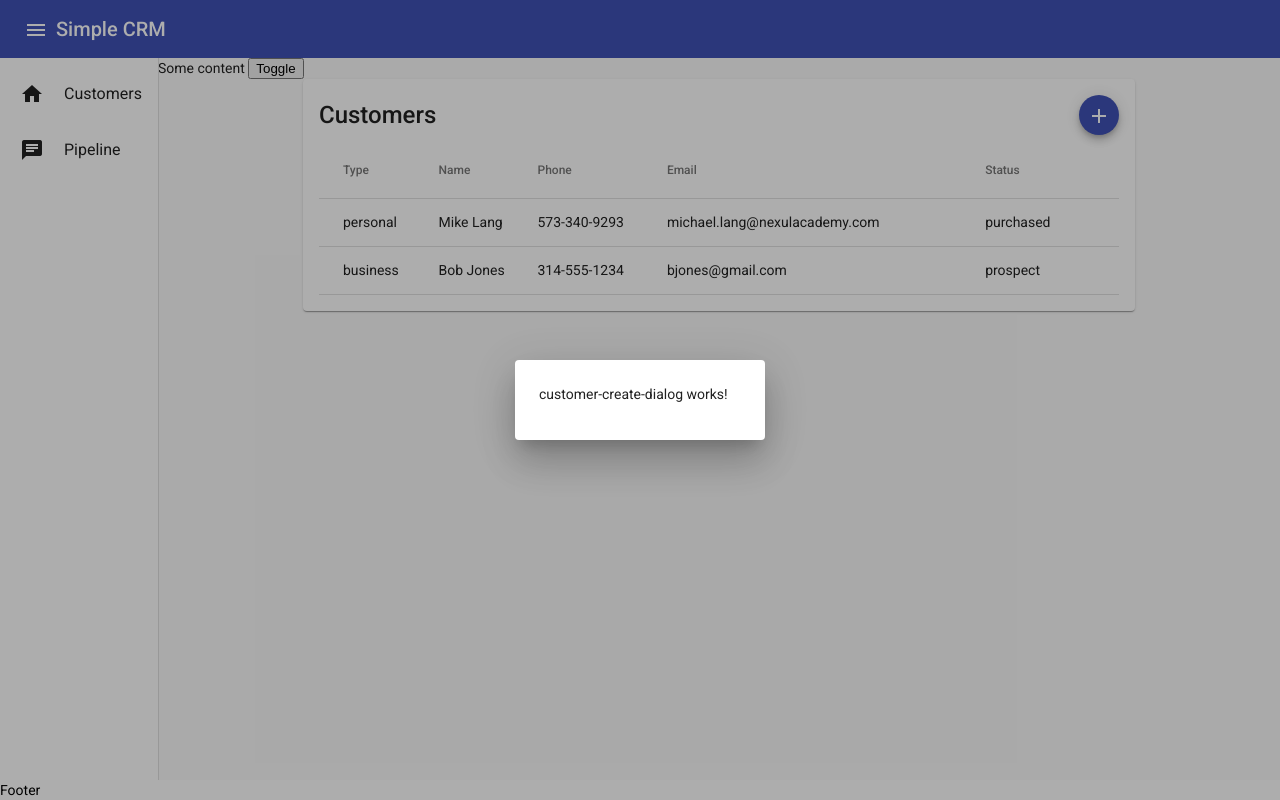
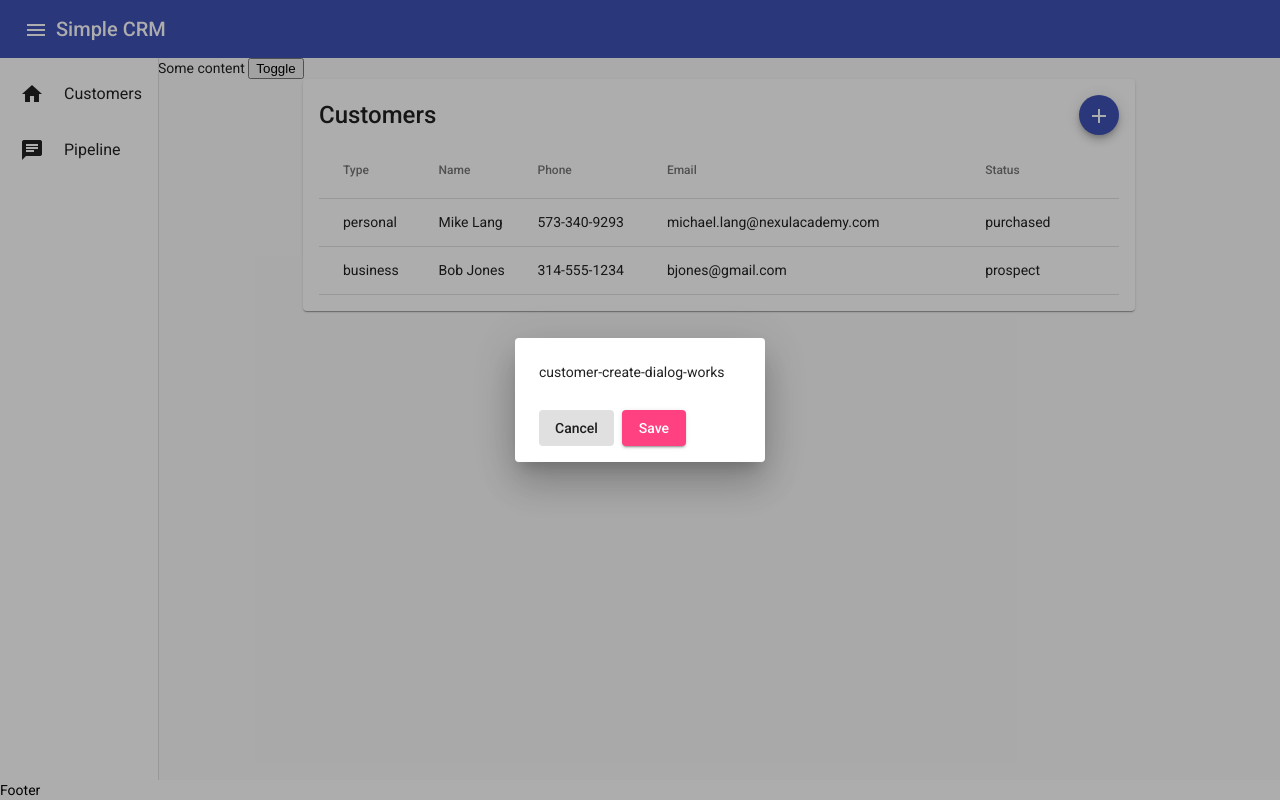
Before and after one commit to NexulAcademy/AngularInDepth-starter, an Angular app in the folder simple-crm-cli/: page /customers in a window 1280 px wide. Both pictures are taken after a click on the button "add". Built offline with nearby package versions, Linux system fonts and the light colour scheme.

Commit message:
58c: basic dialog structure added to the add customer dialog

```diff
--- a/simple-crm-cli/src/app/customer/customer-create-dialog/customer-create-dialog.component.html
+++ b/simple-crm-cli/src/app/customer/customer-create-dialog/customer-create-dialog.component.html
@@ -1 +1,9 @@
-<p>customer-create-dialog works!</p>
+<mat-dialog-content>
+  <p>
+    customer-create-dialog-works
+  </p>
+</mat-dialog-content>
+<mat-dialog-actions>
+  <button mat-button (click)="cancel()">Cancel</button>
+  <button mat-raised-button (click)="save()" color="accent">Save</button>
+</mat-dialog-actions>
--- a/simple-crm-cli/src/app/customer/customer-create-dialog/customer-create-dialog.component.ts
+++ b/simple-crm-cli/src/app/customer/customer-create-dialog/customer-create-dialog.component.ts
@@ -1,4 +1,6 @@
-import { Component, OnInit } from '@angular/core';
+import { Component, Inject, OnInit } from '@angular/core';
+import { MatDialogRef, MAT_DIALOG_DATA } from '@angular/material/dialog';
+import { Customer } from '../customer.model';
 
 @Component({
   selector: 'app-customer-create-dialog',
@@ -7,9 +9,22 @@
 })
 export class CustomerCreateDialogComponent implements OnInit {
 
-  constructor() { }
+  constructor(
+    public dialogRef: MatDialogRef<CustomerCreateDialogComponent>,
+    @Inject(MAT_DIALOG_DATA) public data: undefined | Customer
+  ) {
+
+   }
 
   ngOnInit(): void {
   }
 
+  cancel() {
+    this.dialogRef.close();
+  }
+
+  save() {
+    const customer = {};
+    this.dialogRef.close(customer);
+  }
 }
--- a/simple-crm-cli/src/app/customer/customer-list-page/customer-list-page.component.ts
+++ b/simple-crm-cli/src/app/customer/customer-list-page/customer-list-page.component.ts
@@ -37,11 +37,22 @@
   addCustomer() {
     const dialogRef = this.dialog.open(CustomerCreateDialogComponent, {
       width: '250px',
-      // data: {name: this.name, animal: this.animal},
+      data: undefined,
     });
 
     dialogRef.afterClosed().subscribe(result => {
-      console.log('The dialog was closed');
+      console.log('The dialog was closed', result);
+      //this.animal = result;
+    });
+  }
+  updateCustomer(cust: Customer) {
+    const dialogRef = this.dialog.open(CustomerCreateDialogComponent, {
+      width: '250px',
+      data: cust,
+    });
+
+    dialogRef.afterClosed().subscribe(result => {
+      console.log('The dialog was closed', result);
       //this.animal = result;
     });
   }
```
